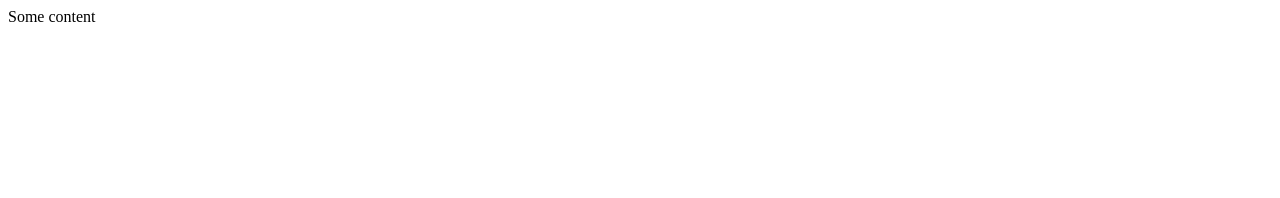
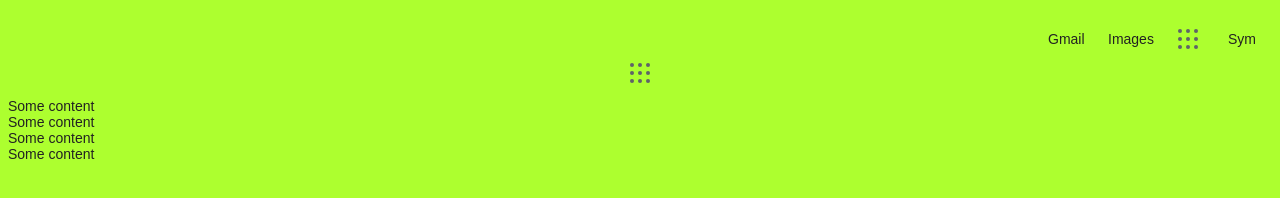
Before and after one commit to faultyfaulkner/Google_Clone, a plain HTML site: page index.html in a window 1280 px wide. Drawn offline with Linux system fonts and the light colour scheme.

Commit message:
updated html + CSS with B-dot menu

```diff
--- /dev/null
+++ b/index.css
@@ -0,0 +1,53 @@
+body {
+    background-color: greenyellow;
+    font-size: 14px;
+    font-family: arial,sans-serif;
+    color: #222;
+    height: 100%;
+}
+
+.header {
+width: 100%;
+height: 50px;
+}
+
+.items {
+    display: flex;
+    justify-content: flex-end;
+    height: 50px;
+    width: 100%;
+    padding: 6px;
+}
+
+.h-item {
+    margin: 10px;
+    width: 40px;
+    display: flex;
+    align-items: center;
+}
+
+#dot-menu {
+    display: flex;
+    align-items: flex-start;
+}
+
+.button {
+    width: 50px;
+    height: 40px;
+    text-align: center;
+    margin: 0 auto;
+}
+
+.btn_line {
+    width: 100%;
+    height: 8px;
+}
+
+.btn_dot {
+    width: 4px;
+    height: 4px;
+    border-radius: 4px;
+    background-color: #5f6368;
+    margin: 5px 0;
+    display:inline-block;
+  }
--- a/index.html
+++ b/index.html
@@ -1,12 +1,69 @@
 <!DOCTYPE html>
 <html lang="en">
 <head>
+    <link href="index.css" rel="stylesheet">
     <meta charset="UTF-8">
     <meta http-equiv="X-UA-Compatible" content="IE=edge">
     <meta name="viewport" content="width=device-width, initial-scale=1.0">
     <title>Google_Clone_HTML</title>
 </head>
 <body>
-    <div>Some content</div>
+
+    <div class="header">
+        <div class="items">
+                <div class="h-item" class="gmail">Gmail</div>
+                <div class="h-item" class="images">Images</div>
+                <div class="h-item" id="dot-menu">
+                        <div class="button">
+                            <div class="btn_line">
+                                <span class="btn_dot"></span>
+                                <span class="btn_dot"></span>
+                                <span class="btn_dot"></span>
+                            </div>
+                            <div class="btn_line">
+                                <span class="btn_dot"></span>
+                                <span class="btn_dot"></span>
+                                <span class="btn_dot"></span>
+                            </div>
+                            <div class="btn_line">
+                                <span class="btn_dot"></span>
+                                <span class="btn_dot"></span>
+                                <span class="btn_dot"></span>
+                            </div>
+                        </div>
+
+
+                </div>
+                <div class="h-item" class="account">Sym</div>
+            </div>
+        </div>
+
+    </div>
+
+    <div class="button">
+        <div class="btn_line">
+            <span class="btn_dot"></span>
+            <span class="btn_dot"></span>
+            <span class="btn_dot"></span>
+        </div>
+        <div class="btn_line">
+            <span class="btn_dot"></span>
+            <span class="btn_dot"></span>
+            <span class="btn_dot"></span>
+        </div>
+        <div class="btn_line">
+            <span class="btn_dot"></span>
+            <span class="btn_dot"></span>
+            <span class="btn_dot"></span>
+        </div>
+    </div>
+
+
+    <div class="logo">Some content</div>
+    <div class="sear-bar">Some content</div>
+    <div class="lang">Some content</div>
+    <div class="footer">Some content</div>
+
+
 </body>
 </html>
```
